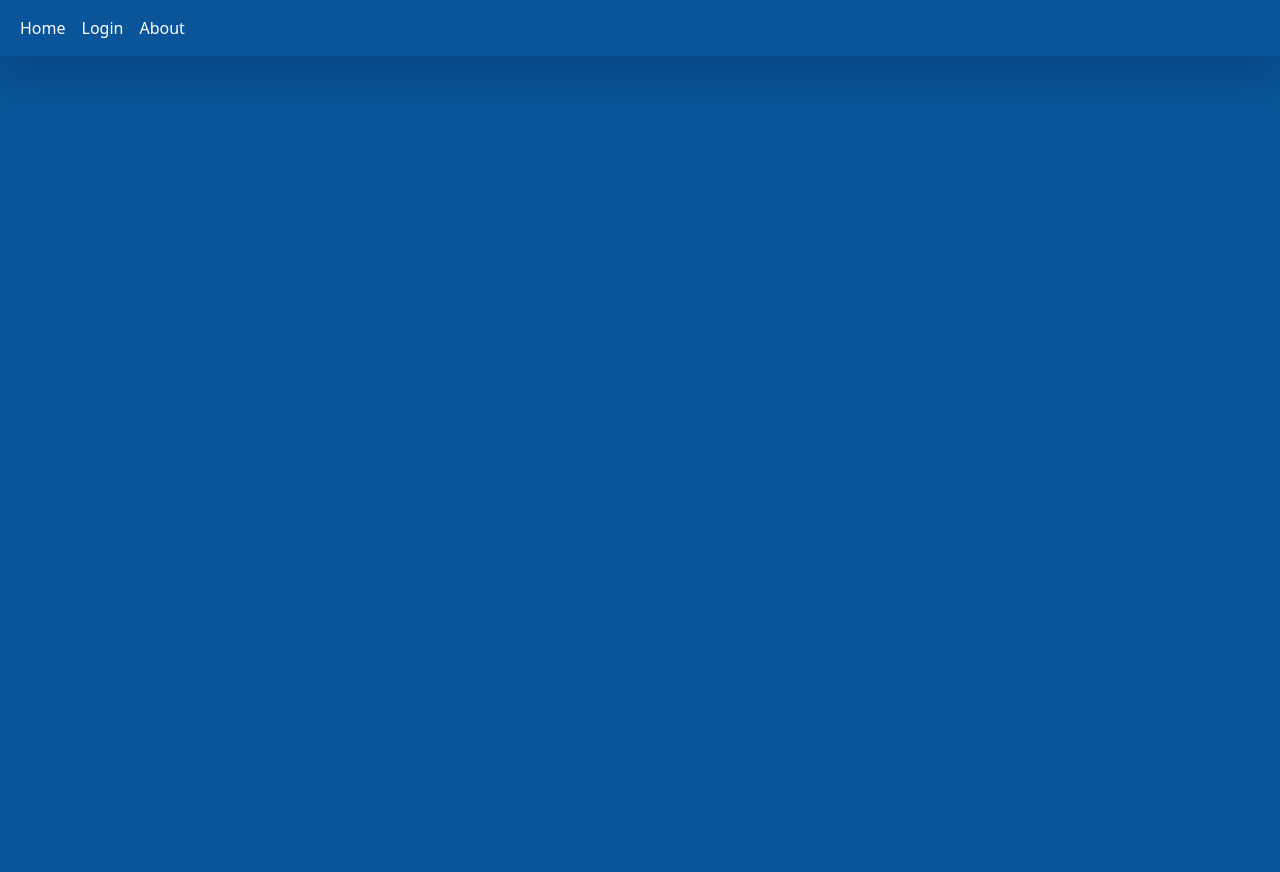
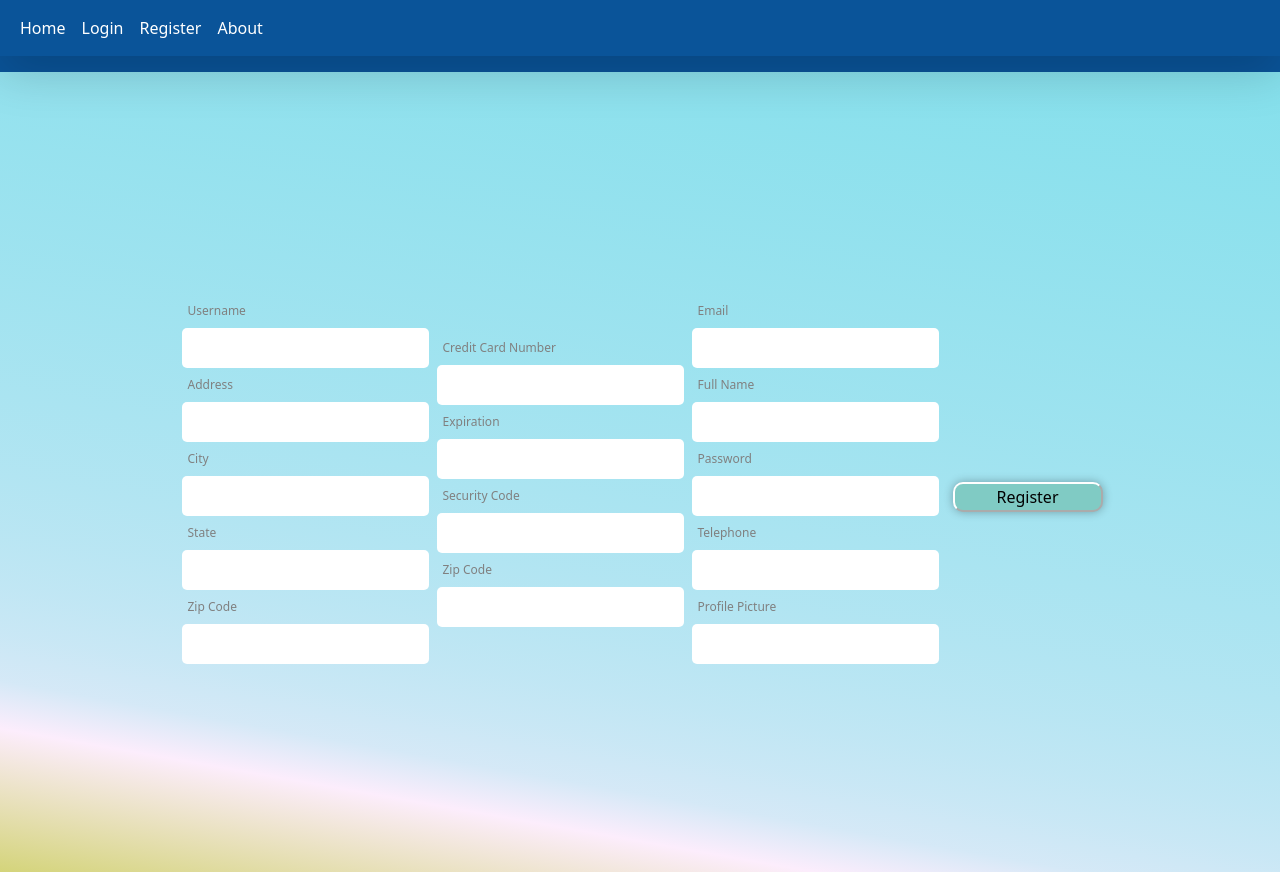
Before and after one commit to Gsned22/Project2-frontend, a React (Create React App) app: page /register in a window 1280 px wide. Before the commit this address had no page. Before the commit the page ends 800 px from the top, so only its background shows below. Built offline with nearby package versions, Linux system fonts and the light colour scheme; a web font is replaced by a local one.

Commit message:
updated dependencies for register component

```diff
--- a/package.json
+++ b/package.json
@@ -16,6 +16,7 @@
     "react-dom": "^18.2.0",
     "react-router-dom": "^6.8.1",
     "react-scripts": "5.0.1",
+    "styled-components": "^5.3.6",
     "typescript": "^4.9.5",
     "web-vitals": "^2.1.4"
   },
@@ -42,5 +43,8 @@
       "last 1 firefox version",
       "last 1 safari version"
     ]
+  },
+  "devDependencies": {
+    "@types/styled-components": "^5.1.26"
   }
 }
--- a/src/App.tsx
+++ b/src/App.tsx
@@ -7,6 +7,7 @@ import Checkout from './Checkout';
 import Home from './Home';
 import Login from './Login';
 import NavBar from './Navbar';
+import Register from './Register';
 import UserProfile from './UserProfile';
 
 function App() {
@@ -18,6 +19,7 @@ function App() {
         <Route path="/admin" element={<Admin />} />
         <Route path="/about" element={<About />} />
         <Route path="/login" element={<Login />} />
+        <Route path="/register" element={<Register />} />
         <Route path="/users/profile" element={<UserProfile />} />
         <Route path="/cart" element={<Cart />} />
         <Route path="/checkout" element={<Checkout />} />
--- a/src/Navbar.tsx
+++ b/src/Navbar.tsx
@@ -12,6 +12,7 @@ const NavBar = () => {
         <div className="navbar-nav">
             <Link className="nav-link" to="/">Home</Link>
             <Link className="nav-link" to="/login">Login</Link>
+            <Link className="nav-link" to="/register">Register</Link>
             <Link className="nav-link" to="/about">About</Link>
         </div>
         </div>
--- a/src/Register.tsx
+++ b/src/Register.tsx
@@ -155,7 +155,7 @@ function Register() {
 
         <Container>
             <Wrapper>
-                <Form onSubmit={(event) => {event.preventDefault()}} >
+                <Form onSubmit={(event: any) => {event.preventDefault()}} >
 
                     <InputWrapper>
                         <Label htmlFor='username' >Username</Label>
```
Also changed, not shown: 1 other file (tests, documents, lock files or other folders).
